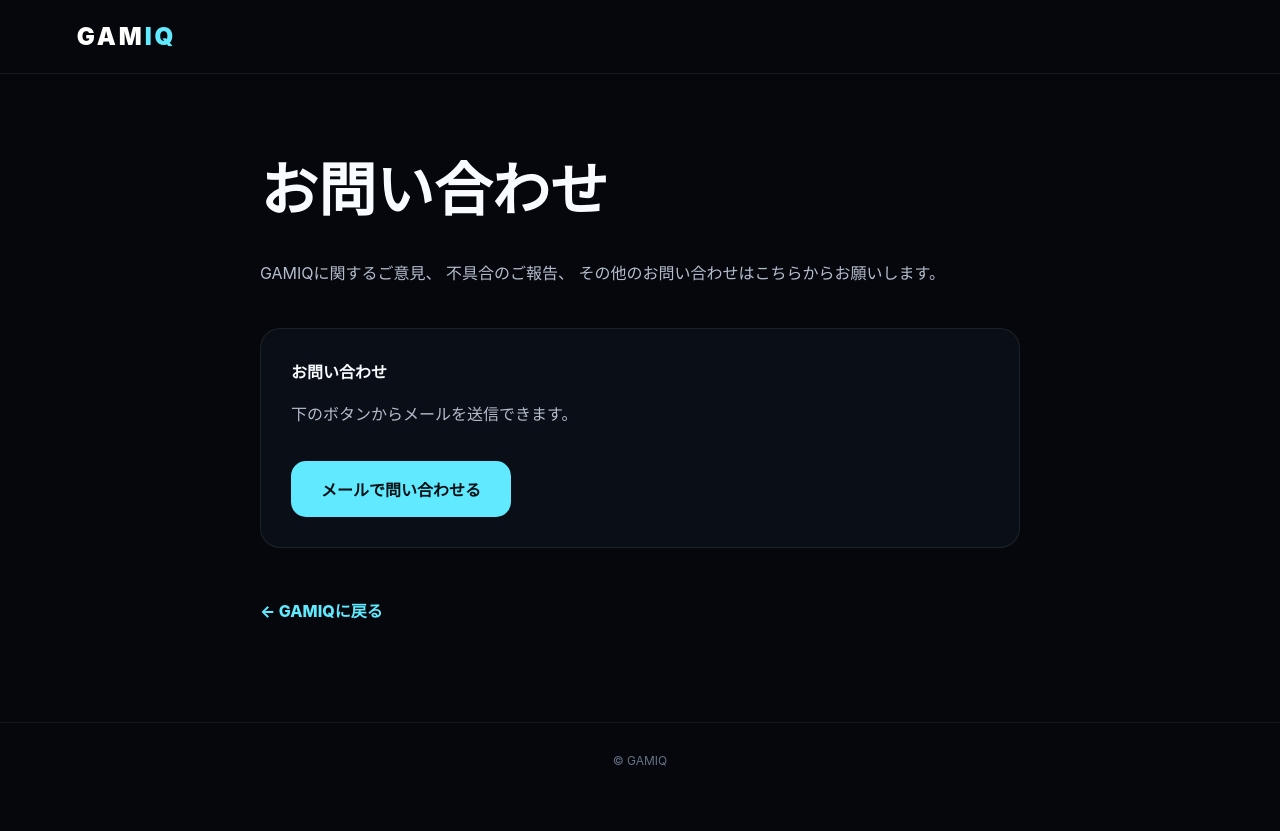
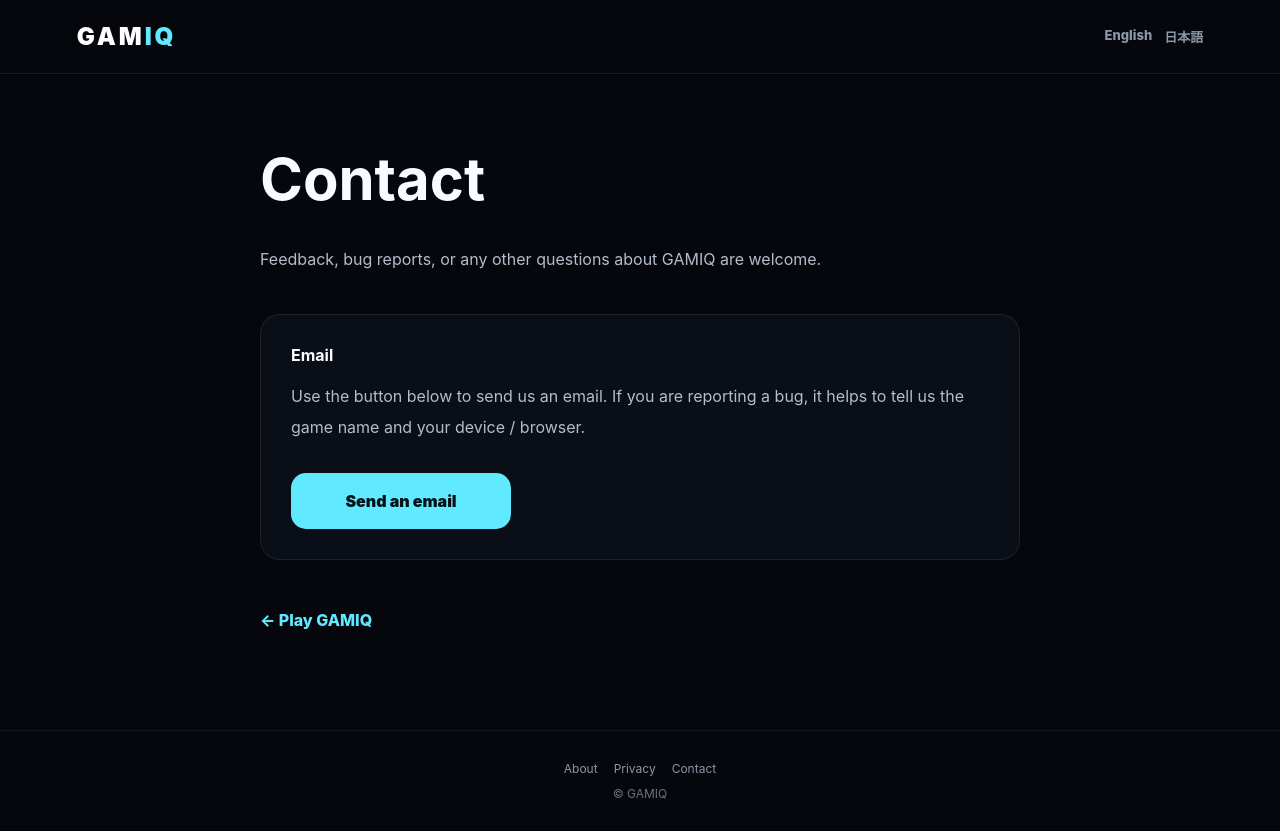
Before and after one commit to shindan3110-creator/gamiq, a plain HTML site: page contact.html in a window 1280 px wide. Before the commit the page ends 800 px from the top, so only its background shows below. Drawn offline with Linux system fonts and the light colour scheme.

Commit message:
Update contact.html

```diff
--- a/contact.html
+++ b/contact.html
@@ -1,15 +1,22 @@
 <!DOCTYPE html>
-<html lang="ja">
+<html lang="en">
 <head>
 <meta charset="UTF-8">
 <meta name="viewport" content="width=device-width,initial-scale=1.0">
 
-<title>お問い合わせ | GAMIQ</title>
+<title>Contact | GAMIQ</title>
 
 <meta
   name="description"
-  content="GAMIQへのお問い合わせページです。"
+  content="Contact GAMIQ: feedback, bug reports and questions."
 >
+
+<script>
+window.GAMIQ_PAGE = {
+  en: { title: "Contact | GAMIQ", description: "Contact GAMIQ: feedback, bug reports and questions." },
+  ja: { title: "お問い合わせ | GAMIQ", description: "GAMIQへのお問い合わせページです。" }
+};
+</script>
 
 <style>
 *{
@@ -106,57 +113,187 @@
   color:#667286;
   font-size:12px;
 }
+
+[hidden]{
+  display:none !important;
+}
+
+.header{
+  display:flex;
+  align-items:center;
+  justify-content:space-between;
+  gap:16px;
+}
+
+.lang-switch{
+  display:flex;
+  gap:12px;
+  font-size:13px;
+  font-weight:800;
+}
+
+.lang-switch a{
+  color:#8c97a8;
+  text-decoration:none;
+}
+
+.lang-switch a:hover{
+  color:#61eaff;
+}
+
+.site-links{
+  display:flex;
+  flex-wrap:wrap;
+  justify-content:center;
+  gap:16px;
+  margin-bottom:10px;
+}
+
+.site-links a{
+  color:#8c97a8;
+  text-decoration:none;
+}
+
+ul{
+  color:#b4bdcc;
+  line-height:1.9;
+  padding-left:22px;
+}
+
+.updated{
+  color:#667286;
+  font-size:13px;
+}
 </style>
 </head>
 
 <body>
 
 <header class="header">
-  <a class="logo" href="/">
+  <a class="logo" href="/" data-keep-lang="/">
     GAM<span>IQ</span>
   </a>
+
+  <nav class="lang-switch" aria-label="Language">
+    <a href="./contact.html?lang=en">English</a>
+    <a href="./contact.html?lang=ja">日本語</a>
+  </nav>
 </header>
 
 <main>
 
-<h1>
-お問い合わせ
-</h1>
+<div data-lang="en">
+<h1>Contact</h1>
 
 <p>
-GAMIQに関するご意見、
-不具合のご報告、
+Feedback, bug reports, or any other questions about GAMIQ are welcome.
+</p>
+
+<div class="contact-box">
+
+  <strong>Email</strong>
+
+  <p>
+    Use the button below to send us an email.
+    If you are reporting a bug, it helps to tell us the game name and your device / browser.
+  </p>
+
+  <a
+    class="contact-button"
+    href="mailto:shindan3110@gmail.com?subject=GAMIQ%20Contact"
+  >
+    Send an email
+  </a>
+
+</div>
+<a class="back" href="/" data-keep-lang="/">
+← Play GAMIQ
+</a>
+</div>
+
+<div data-lang="ja" hidden>
+<h1>お問い合わせ</h1>
+
+<p>
+GAMIQに関するご意見、不具合のご報告、
 その他のお問い合わせはこちらからお願いします。
 </p>
 
 <div class="contact-box">
 
-  <strong>
-    お問い合わせ
-  </strong>
+  <strong>メール</strong>
 
   <p>
     下のボタンからメールを送信できます。
+    不具合のご報告の際は、ゲーム名とお使いの端末・ブラウザを書いていただけると助かります。
   </p>
 
   <a
     class="contact-button"
-    href="mailto:shindan3110@gmail.com?subject=GAMIQへのお問い合わせ"
+    href="mailto:shindan3110@gmail.com?subject=GAMIQ%E3%81%B8%E3%81%AE%E3%81%8A%E5%95%8F%E3%81%84%E5%90%88%E3%82%8F%E3%81%9B"
   >
     メールで問い合わせる
   </a>
 
 </div>
-
-<a class="back" href="/">
-← GAMIQに戻る
+<a class="back" href="/" data-keep-lang="/">
+← GAMIQをプレイする
 </a>
+</div>
 
 </main>
 
 <footer>
-© GAMIQ
+  <div class="site-links">
+    <a href="./about.html">About</a>
+    <a href="./privacy.html">Privacy</a>
+    <a href="./contact.html">Contact</a>
+  </div>
+  © GAMIQ
 </footer>
+
+<script>
+/* Show English or Japanese. ?lang=ja / ?lang=en wins, then the browser language. */
+(function () {
+  var supported = ["en", "ja"];
+  var lang = "en";
+
+  try {
+    var fromUrl = new URLSearchParams(location.search).get("lang");
+    if (supported.indexOf(fromUrl) !== -1) {
+      lang = fromUrl;
+    } else {
+      var list = navigator.languages && navigator.languages.length
+        ? navigator.languages
+        : [navigator.language || "en"];
+      for (var i = 0; i < list.length; i++) {
+        var short = String(list[i]).toLowerCase().split("-")[0];
+        if (supported.indexOf(short) !== -1) { lang = short; break; }
+      }
+    }
+  } catch (e) {}
+
+  document.documentElement.lang = lang;
+
+  var blocks = document.querySelectorAll("[data-lang]");
+  for (var j = 0; j < blocks.length; j++) {
+    blocks[j].hidden = blocks[j].getAttribute("data-lang") !== lang;
+  }
+
+  var meta = document.querySelector('meta[name="description"]');
+  var page = window.GAMIQ_PAGE && window.GAMIQ_PAGE[lang];
+  if (page) {
+    document.title = page.title;
+    if (meta) meta.setAttribute("content", page.description);
+  }
+
+  // Keep the language when going back to the game.
+  var links = document.querySelectorAll("a[data-keep-lang]");
+  for (var k = 0; k < links.length; k++) {
+    links[k].setAttribute("href", links[k].getAttribute("data-keep-lang") + "?lang=" + lang);
+  }
+})();
+</script>
 
 </body>
 </html>
```
